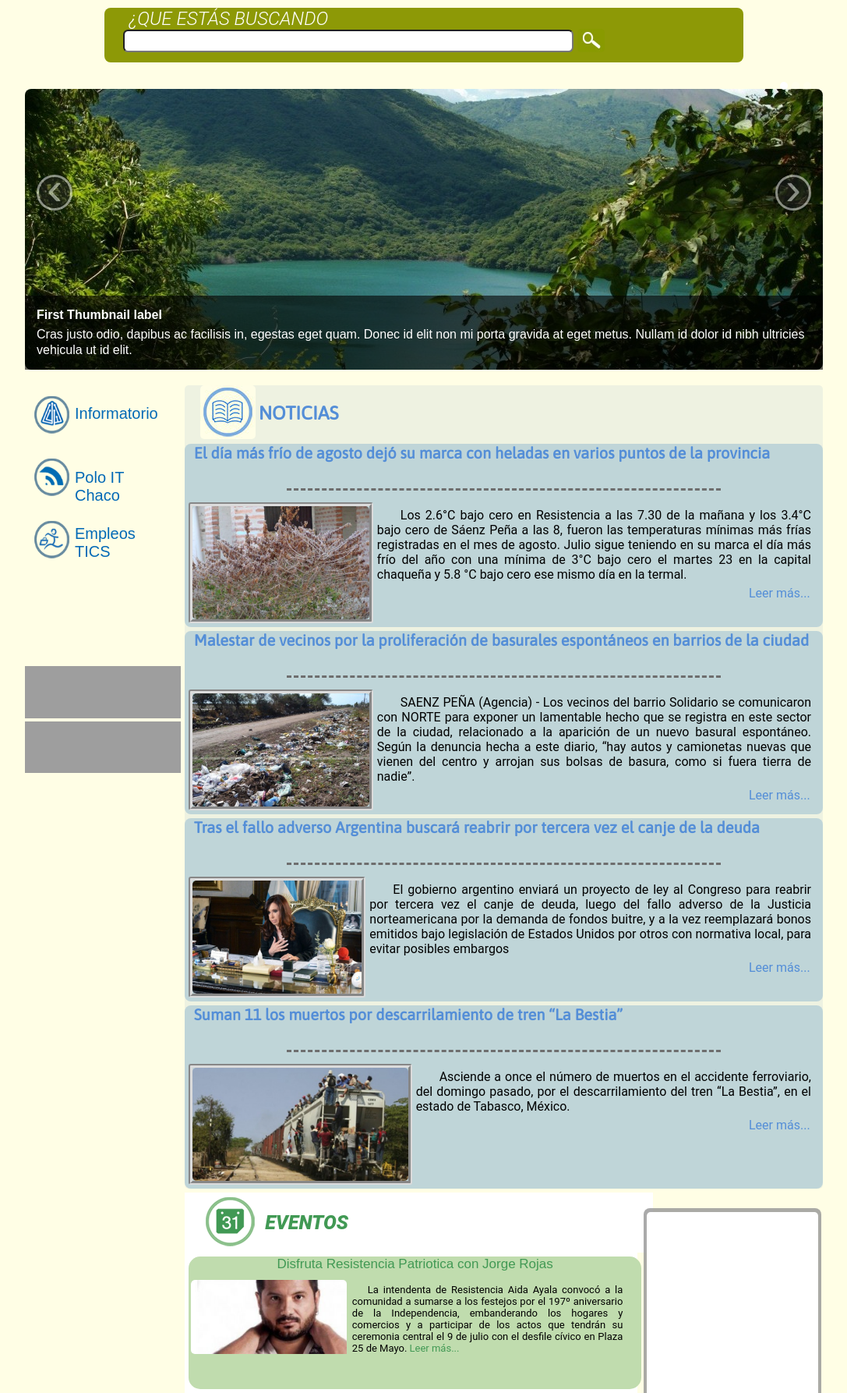
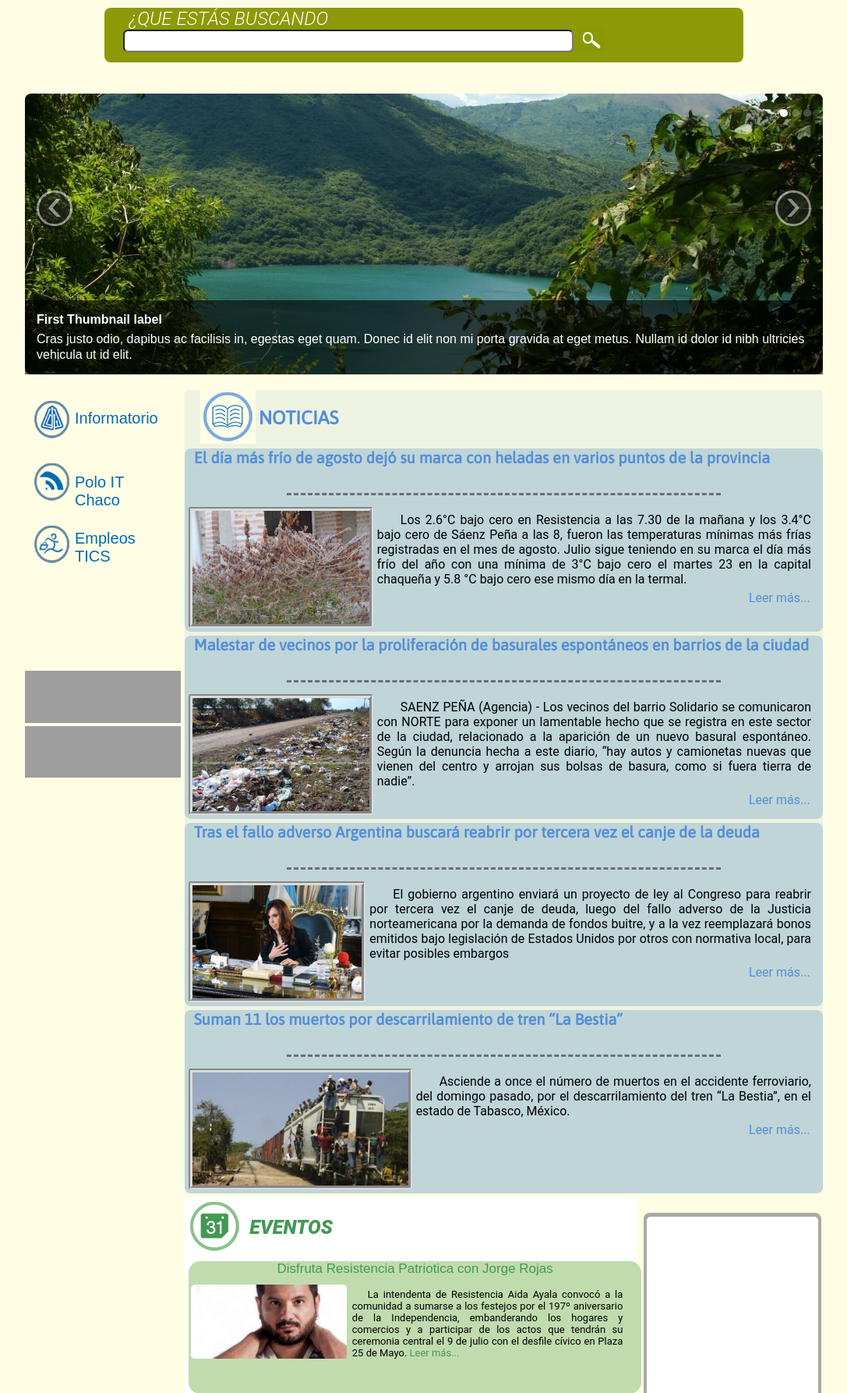
Before and after one commit to diegoduncan21/Neatics, a Python web app: template portal/templates/home.html in a window 1280 px wide. Shown: the part 246-2032 px from the top of the page at 78% size, without its empty margins (96-1183 px from the left). Run offline with Jinja, Linux system fonts and the light colour scheme; the template is opened without the code that fills it, so the values that code supplies are empty; some libraries are stand-ins or nearby versions; some web fonts are replaced; grey boxes are pictures that could not be loaded.

Commit message:
Home done

```diff
--- a/portal/static/css/carousel.css
+++ b/portal/static/css/carousel.css
@@ -1,5 +1,12 @@
+.carousel-indicators{
+	top:20px;
+}
 #myCarousel img{
 	border-radius: 8px;
+}
+#myCarousel{
+	height: 360px;
+	margin-top: 40px;
 }
 .carousel-inner{
 	background-color: rgb(255,254,231);
--- a/portal/static/css/eventos.css
+++ b/portal/static/css/eventos.css
@@ -1,4 +1,4 @@
-img{
+#even img{
 	border-radius: 5px;
 }
 
@@ -16,7 +16,6 @@
 
 #logo {
 	width: 100%;
-	margin-left: 20px;
 	background: white;
 	display:inline-block;
 }
--- a/portal/templates/base.html
+++ b/portal/templates/base.html
@@ -7,8 +7,6 @@
 
 			<link rel="stylesheet" href="/static/css/home-squares-animation.css">
 			<link rel="stylesheet" href="/static/css/index.css">
-
-			<link rel="stylesheet" href="/static/css/bootstrap.css">
 
 			<script src="//ajax.googleapis.com/ajax/libs/jquery/1.10.2/jquery.min.js"></script>
 			<script src="/static/js/home-squares-animation.js"></script>
--- a/portal/templates/footer.html
+++ b/portal/templates/footer.html
@@ -5,7 +5,7 @@
 		<ul>
 			<li class="header">Menu</li>
 			<li>
-				<a href="#">- SUBMENU</a>
+				<a href="#">- submenu1</a>
 			</li>
 			<li>
 				<a href="#">- submenu2</a>
--- a/portal/templates/home.html
+++ b/portal/templates/home.html
@@ -2,6 +2,7 @@
 
 {% block extra_head %}
 	<link rel="stylesheet" type="text/css" href="/static/css/que-buscas.css">
+	<link rel="stylesheet" href="/static/css/bootstrap.css">
 	<link rel="stylesheet" href="/static/css/carousel.css">
 	<script type="text/javascript">
 		$(document).ready(function() {
```
